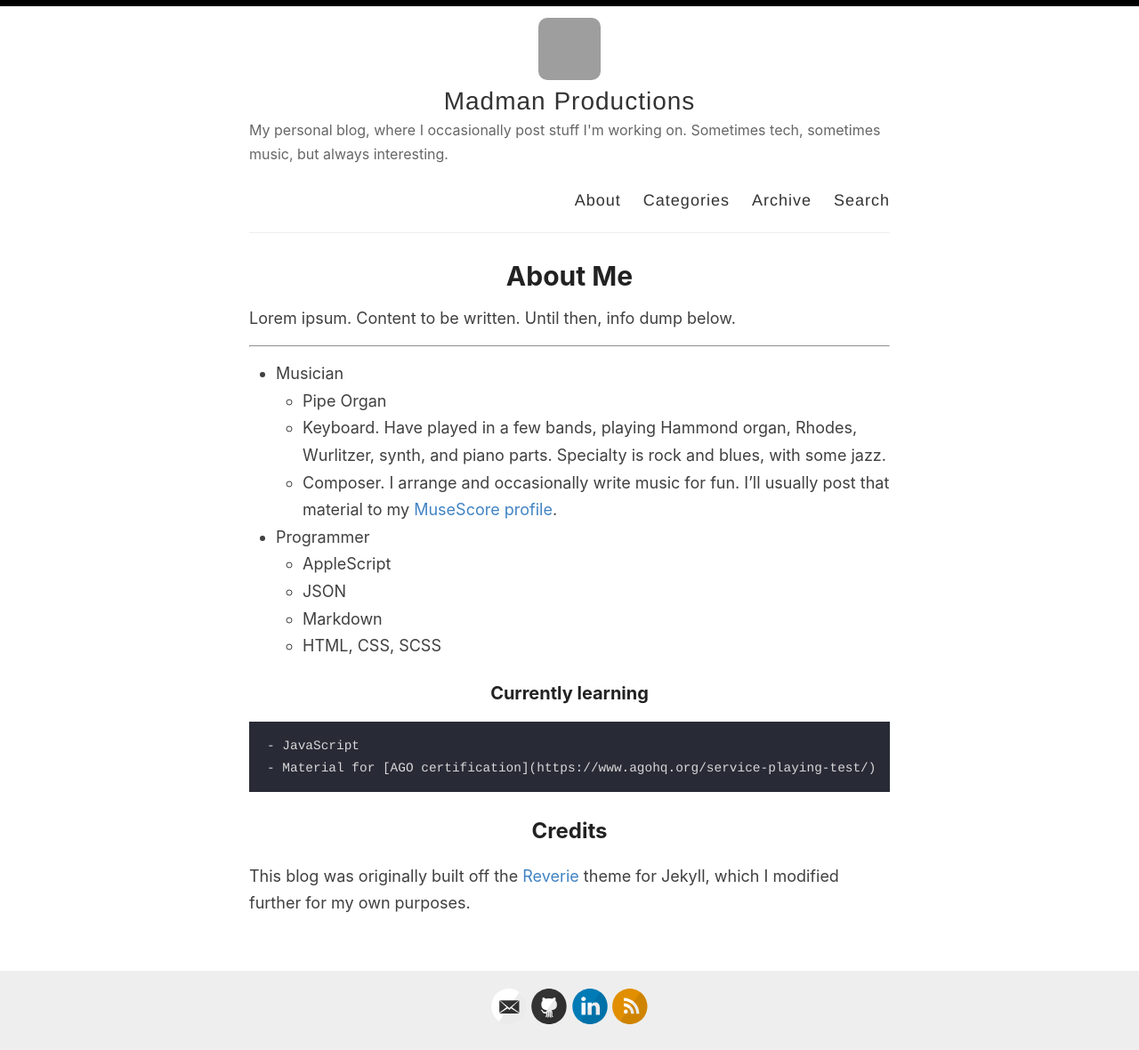
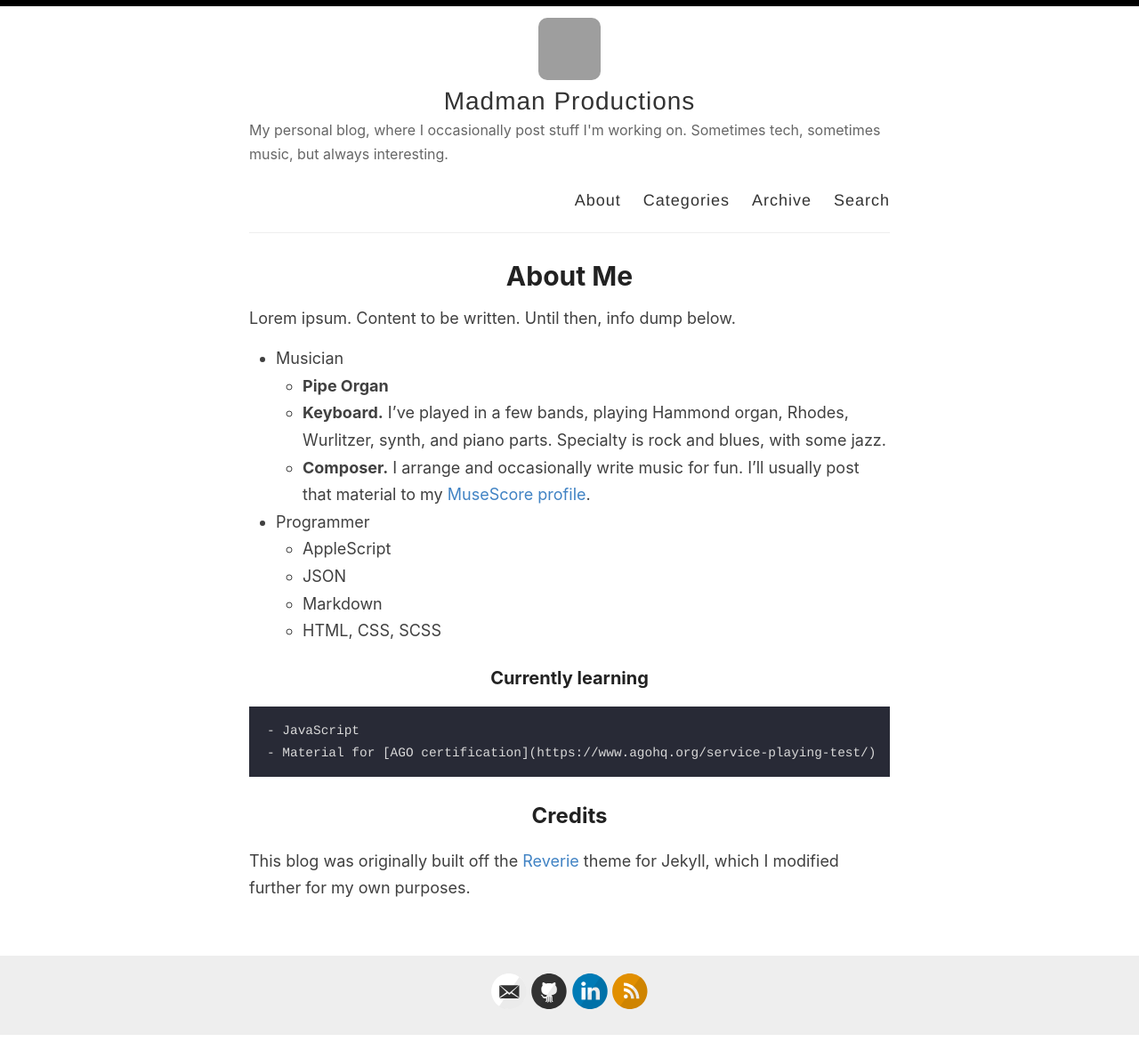
Before and after one commit to jpcranford/jpcranford.github.io, a Jekyll site: the page built from _pages/about.md, in a window 1280 px wide. Shown: the whole page at 89% size. Built offline with Jekyll 4.4.1, drawn with Linux system fonts in a browser that asks for light colours; grey boxes are pictures that could not be loaded.

Commit message:
Update about.md

```diff
--- a/_pages/about.md
+++ b/_pages/about.md
@@ -6,12 +6,11 @@ permalink: /about/
 
 Lorem ipsum. Content to be written. Until then, info dump below.
 
----
+- Musician
+	- **Pipe Organ**
+    - **Keyboard.** I've played in a few bands, playing Hammond organ, Rhodes, Wurlitzer, synth, and piano parts. Specialty is rock and blues, with some jazz.
+    - **Composer.** I arrange and occasionally write music for fun. I'll usually post that material to my [MuseScore profile](https://musescore.com/jpcranford/).
 
-- Musician
-	- Pipe Organ
-    - Keyboard. Have played in a few bands, playing Hammond organ, Rhodes, Wurlitzer, synth, and piano parts. Specialty is rock and blues, with some jazz.
-    - Composer. I arrange and occasionally write music for fun. I'll usually post that material to my [MuseScore profile](https://musescore.com/jpcranford/).
 - Programmer
 	- AppleScript
 	- JSON
```
